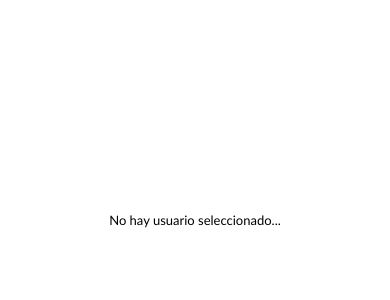
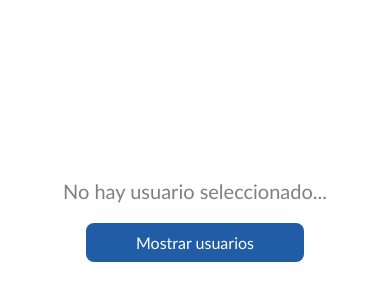
Before and after one commit to fabricaricato/tp-final-frontend-fabrizio-caricato, a React (Vite) app: page /chat in a window 390 px wide. Shown: the part 202-502 px from the top of the page. Built offline with nearby package versions, Linux system fonts and the light colour scheme; sample sign-in values are in the browser's storage.

Commit message:
diseño responsive mobile terminado

```diff
--- a/src/components/Chat.jsx
+++ b/src/components/Chat.jsx
@@ -16,10 +16,37 @@ export default function Chat() {
 
   const navigate = useNavigate()
 
+  const handleShowSidebar = () => {
+    const sidebar = document.querySelector('.sidebar');
+    const input = document.querySelector('.search');
+    const chat = document.querySelector('.chat');
+    const userNotFound = document.querySelector('.user-not-found');
+
+    // Comprobamos si el elemento existe antes de usarlo
+    if (sidebar) {
+      sidebar.style.display = 'block';
+      sidebar.style.flex = '1';
+    }
+
+    if (input) {
+      input.style.width = '100%';
+    }
+
+    // Esta es la comprobación clave que soluciona el error
+    if (chat) {
+      chat.style.display = 'none';
+    }
+
+    if (userNotFound) {
+      userNotFound.style.display = 'none';
+    }
+  };
+
   if (!user) {
     return (
       <div className="user-not-found">
         <p>No hay usuario seleccionado...</p>
+        <button className="show-users-button" onClick={handleShowSidebar}>Mostrar usuarios</button>
       </div>
     )
   }
@@ -68,16 +95,6 @@ export default function Chat() {
     setTheme(e.target.value);
     // localStorage.setItem("appTheme", e.target.value);
   };
-
-  const handleShowSidebar = () => {
-    const sidebar = document.querySelector('.sidebar');
-    const input = document.querySelector('.search');
-    sidebar.style.display = 'block';
-    sidebar.style.flex = '1';
-    input.style.width = '100%';
-    const chat = document.querySelector('.chat');
-    chat.style.display = 'none';
-  }
 
   return (
     <>
--- a/src/index.css
+++ b/src/index.css
@@ -84,8 +84,26 @@
 .user-not-found {
   flex: 1;
   display: flex;
+  flex-direction: column;
   justify-content: center;
   align-items: center;
+}
+
+.user-not-found p {
+  font-size: 20px;
+  color: gray;
+  margin-bottom: 20px;
+}
+
+.show-users-button {
+  padding: 10px 50px;
+  border: none;
+  border-radius: 8px;
+  background-color: #215da7;
+  color: white;
+  cursor: pointer;
+  font-size: 16px;
+  display: none;
 }
 
 .chat-header {
@@ -541,6 +559,11 @@ body.dark .help-back-btn:hover {
   background-color: #2563eb;
 }
 
+body.dark .show-users-button {
+  background-color: #2f343a;
+  color: white;
+}
+
 /* Resposive mínimo para mobile */
 @media (max-width: 480px) {
   .sidebar {
@@ -562,4 +585,8 @@ body.dark .help-back-btn:hover {
   .button-header{
     display: block;
   }
+
+  .show-users-button {
+    display: block;
+  }
 }
```
